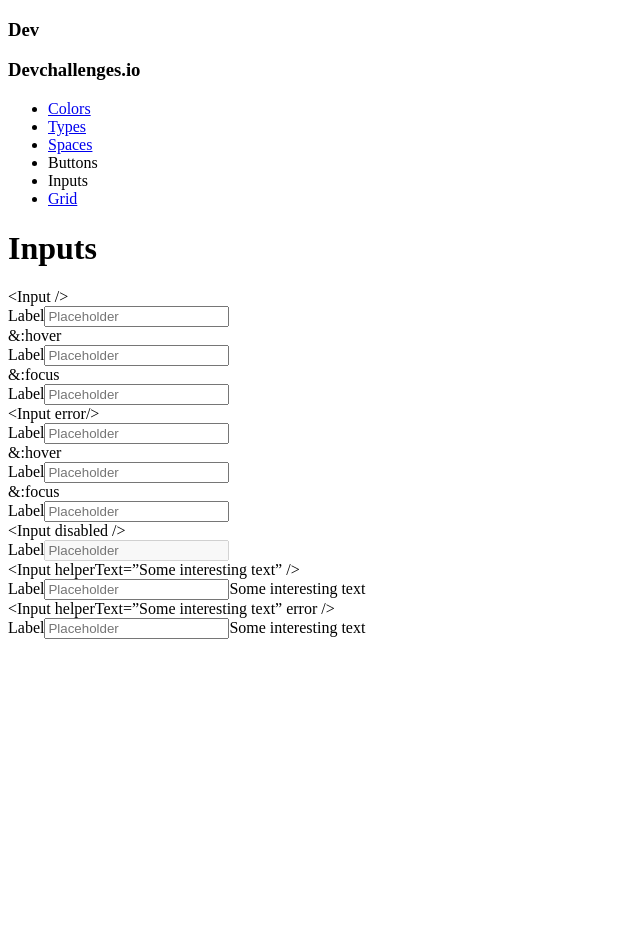
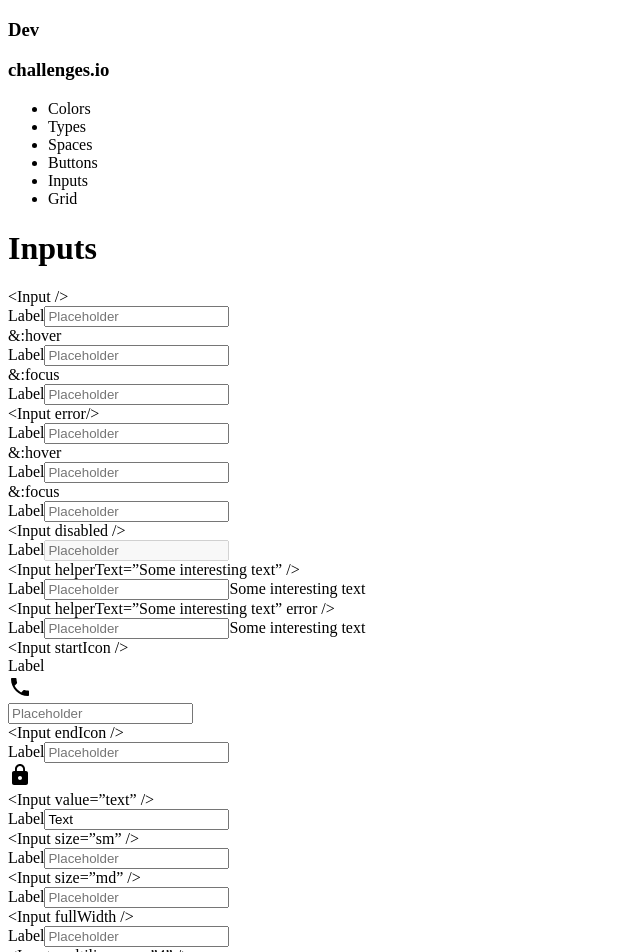
Before and after one commit to ThanhTumG/challenge, a React (Create React App) app: page /inputs in a window 1280 px wide. Shown: the top 952 px of the page, without its empty margins (0-640 px from the left). Before the commit the page ends 800 px from the top, so only its background shows below. Built offline with nearby package versions, Linux system fonts and the light colour scheme.

Commit message:
updateInputs

```diff
--- a/src/components/MenuBars.js
+++ b/src/components/MenuBars.js
@@ -14,19 +14,19 @@ const MenuBars = (props) => {
     }
     return (
 
-        <div className="flex flex-col bg-[#FAFBFD] pt-20 pl-[4%] w-[20%] space-y-16 h-screen">
+        <div className="flex flex-col bg-[#FAFBFD] pt-20 pl-[4%] w-[20%] space-y-16 ">
             <div className="flex">
                 <h3 className="font-bold text-orange-600">Dev</h3>
-                <h3 onClick={() => handleMenu("home")} className="font-bold hover:cursor-pointer">Devchallenges.io</h3>
+                <h3 onClick={() => handleMenu("home")} className="font-bold hover:cursor-pointer">challenges.io</h3>
             </div>
 
             <ul className="flex flex-col space-y-6 font-medium text-[14px] text-[#9E9E9E]">
-                <li><a href="#">Colors</a> </li>
-                <li><a href="#">Types</a></li>
-                <li><a href="#">Spaces</a></li>
+                <li><a >Colors</a> </li>
+                <li><a >Types</a></li>
+                <li><a >Spaces</a></li>
                 <li className={props.index === 4 ? "hover:cursor-pointer font-bold text-[#3F3F3F]" : "hover:cursor-pointer"}><text onClick={() => handleMenu("buttons")}>Buttons</text></li>
                 <li className={props.index === 5 ? "hover:cursor-pointer font-bold text-[#3F3F3F]" : "hover:cursor-pointer"}><text onClick={() => handleMenu("inputs")}>Inputs</text></li>
-                <li><a href="#">Grid</a></li>
+                <li><a >Grid</a></li>
             </ul>
 
         </div>
--- a/src/pages/Inputs.js
+++ b/src/pages/Inputs.js
@@ -1,5 +1,5 @@
-import React, { useSyncExternalStore } from "react";
-import { AddShoppingCart } from '@mui/icons-material';
+import React from "react";
+import { Phone, Lock } from '@mui/icons-material';
 import MenuBars from "../components/MenuBars";
 import { useRef, useState } from "react";
 
@@ -12,13 +12,12 @@ function Inputs() {
             inputElement1.current.focus();
         } else if (index === 2) {
             inputElement2.current.focus();
-
         }
 
     };
 
     return (
-        <div className="flex flex-1 justify-center ">
+        <div className="flex flex-1 justify-center h-full">
             <MenuBars index={5}></MenuBars>
             <div className="flex flex-col justify-center w-[80%] mb-20 mt-16 ml-20 ">
                 <div className="pb-16">
@@ -94,12 +93,17 @@ function Inputs() {
                         </div>
                     </div>
 
+
+                </div>
+                <div className="flex flex-col space-y-10 w-[70%] font-[600] pb-10">
+
+                    {/*  */}
                     <div className="flex space-x-10">
                         <div className="flex flex-col space-y-3  ">
                             <text className="font-light text-[12px] ">{"<Input helperText=”Some interesting text” />"}</text>
                             <div tabIndex={-1} className=" flex flex-col text-[#333333] space-y-1 ">
-                                <label onClick={() => focusInput(1)} className="font-light text-[12px] ">Label</label>
-                                <input ref={inputElement1} placeholder="Placeholder" className="px-3 font-medium text-[14px] appearance-none focus:outline-none border border-1 border-[#828282]
+                                <label className="font-light text-[12px] ">Label</label>
+                                <input placeholder="Placeholder" className="px-3 font-medium text-[14px] appearance-none focus:outline-none border border-1 border-[#828282]
                                 w-[200px] h-[56px] rounded-[8px]" ></input>
                                 <span className="text-[#828282] text-[10px] font-thin">Some interesting text</span>
                             </div>
@@ -117,10 +121,97 @@ function Inputs() {
                             </div>
                         </div>
                     </div>
+                    {/*  */}
+                    <div className="flex space-x-[75px]">
+                        <div className="flex flex-col space-y-3  ">
+                            <text className="font-light text-[12px] ">{"<Input startIcon />"}</text>
+                            <div tabIndex={-1} className=" flex flex-col text-[#333333] ">
+                                <label className="font-light text-[12px] ">Label
+                                    <label className="flex items-center mt-1 px-3 font-medium text-[14px]  border border-1 border-[#828282]
+                                    focus:outline-none w-[200px] h-[56px] rounded-[8px]">
+                                        <div className="text-[#828282]">
+                                            <Phone />
+                                        </div>
+                                        <input className="pl-3 w-[90%] focus:outline-none" placeholder="Placeholder" ></input>
+
+                                    </label>
+                                </label>
+                            </div>
+                        </div>
+
+                        <div className="flex flex-col space-y-3 ">
+                            <text className="font-light text-[12px] text-[#333333]">{"<Input endIcon />"}</text>
+                            <div className=" flex flex-col text-[#333333] space-y-1">
+                                <label className="font-light text-[12px] ">Label
+                                    <label className="flex items-center mt-1 px-3 font-medium text-[14px]  border border-1 border-[#828282]
+                                    focus:outline-none w-[200px] h-[56px] rounded-[8px]">
+
+                                        <input className="pr-2 w-[90%] focus:outline-none" placeholder="Placeholder" ></input>
+                                        <div className="text-[#828282]">
+                                            <Lock />
+                                        </div>
+                                    </label>
+                                </label>
+                            </div>
+                        </div>
+                    </div>
+                    {/*  */}
+                    <div className="flex flex-col space-y-3 ">
+                        <text className="font-light text-[12px] text-[#333333]">{"<Input value=”text” />"}</text>
+                        <div className=" flex flex-col text-[#333333] space-y-1">
+                            <label className="font-light text-[12px] ">Label
+                                <input className="flex items-center mt-1 px-3 font-medium text-[14px]  border border-1 border-[#828282]
+                                    focus:outline-none w-[200px] h-[56px] rounded-[8px] focus:outline-none" value={"Text"} ></input>
+                            </label>
+                        </div>
+                    </div>
+                    {/*  */}
+                    <div className="flex space-x-[75px]">
+                        <div className="flex flex-col space-y-3  ">
+                            <text className="font-light text-[12px] ">{"<Input size=”sm” />"}</text>
+                            <div tabIndex={-1} className=" flex flex-col text-[#333333] ">
+                                <label className="font-light text-[12px] ">Label
+                                    <input className="flex items-center mt-1 px-3 font-medium text-[14px]  border border-1 border-[#828282]
+                                    focus:outline-none w-[200px] h-[40px] rounded-[8px] focus:outline-none" placeholder="Placeholder" ></input>
+                                </label>
+                            </div>
+                        </div>
+                        <div className="flex flex-col space-y-3 ">
+                            <text className="font-light text-[12px] text-[#333333]">{"<Input size=”md” />"}</text>
+                            <div className=" flex flex-col text-[#333333] space-y-1">
+                                <label className="font-light text-[12px] ">Label
+                                    <input className="flex items-center mt-1 px-3 font-medium text-[14px]  border border-1 border-[#828282]
+                                    focus:outline-none w-[200px] h-[56px] rounded-[8px] focus:outline-none" placeholder="Placeholder" ></input>
+                                </label>
+                            </div>
+                        </div>
+                    </div>
+                    {/*  */}
+                    <div className="flex flex-col space-y-3 ">
+                        <text className="font-light text-[12px] text-[#333333]">{"<Input fullWidth />"}</text>
+                        <div className=" flex flex-col text-[#333333] space-y-1">
+                            <label className="font-light text-[12px] ">Label
+                                <input className="flex items-center mt-1 px-3 font-medium text-[14px]  border border-1 border-[#828282]
+                                    focus:outline-none w-full h-[56px] rounded-[8px] focus:outline-none" placeholder="Placeholder" ></input>
+                            </label>
+                        </div>
+                    </div>
+                    {/*  */}
+                    <div className="flex flex-col space-y-3 ">
+                        <text className="font-light text-[12px] text-[#333333]">{"<Input multiline row=”4” />"}</text>
+                        <div className=" flex flex-col text-[#333333] space-y-1">
+                            <label className="font-light text-[12px] ">Label
+                                <textarea class="flex items-center mt-1 px-3 font-medium text-[14px]  border border-1 border-[#828282]
+                                    focus:outline-none w-[200px] min-h-[150px] rounded-[8px] p-3
+                                    focus:outline-none"  placeholder="Placeholder" ></textarea>
+                            </label>
+                        </div>
+                    </div>
+                    {/*  */}
 
                 </div>
+            </div>
 
-            </div>
         </div>
     );
 }
```
